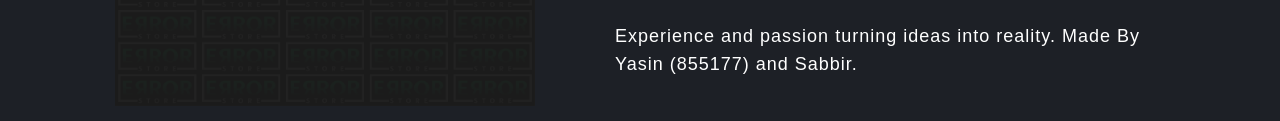
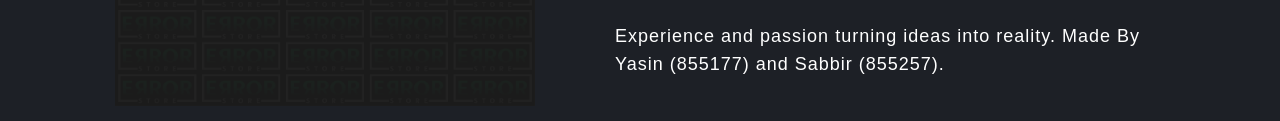
Before and after one commit to ErrorGaming-404/dpi, a plain HTML site: page about.html in a window 1280 px wide. Shown: the part 537-658 px from the top of the page. Drawn offline with Linux system fonts and the light colour scheme.

Commit message:
Update about.html

```diff
--- a/about.html
+++ b/about.html
@@ -35,11 +35,12 @@
                 <div class="about-text">
                     <h1>About Error</h1>
                     <h5>We have been working in FiveM since 2020, delivering high-quality services with a strong focus on performance, creativity, and reliability. Over the years, we have built a solid reputation by providing custom solutions tailored to client needs, ensuring smooth server functionality and immersive gameplay experiences.<span></span></h5>
-                    <p>Experience and passion turning ideas into reality. Made By Yasin (855177) and Sabbir.</p>
+                    <p>Experience and passion turning ideas into reality. Made By Yasin (855177) and Sabbir (855257).</p>
                     <!-- <button type="button">Explore Our Service</button>  -->
                     <a href="https://errorstore.tebex.io/"><button type="button">Explore Our Store</button></a>
                 </div>
             </div>
         </section>
     </body>
+
 </html>
```
